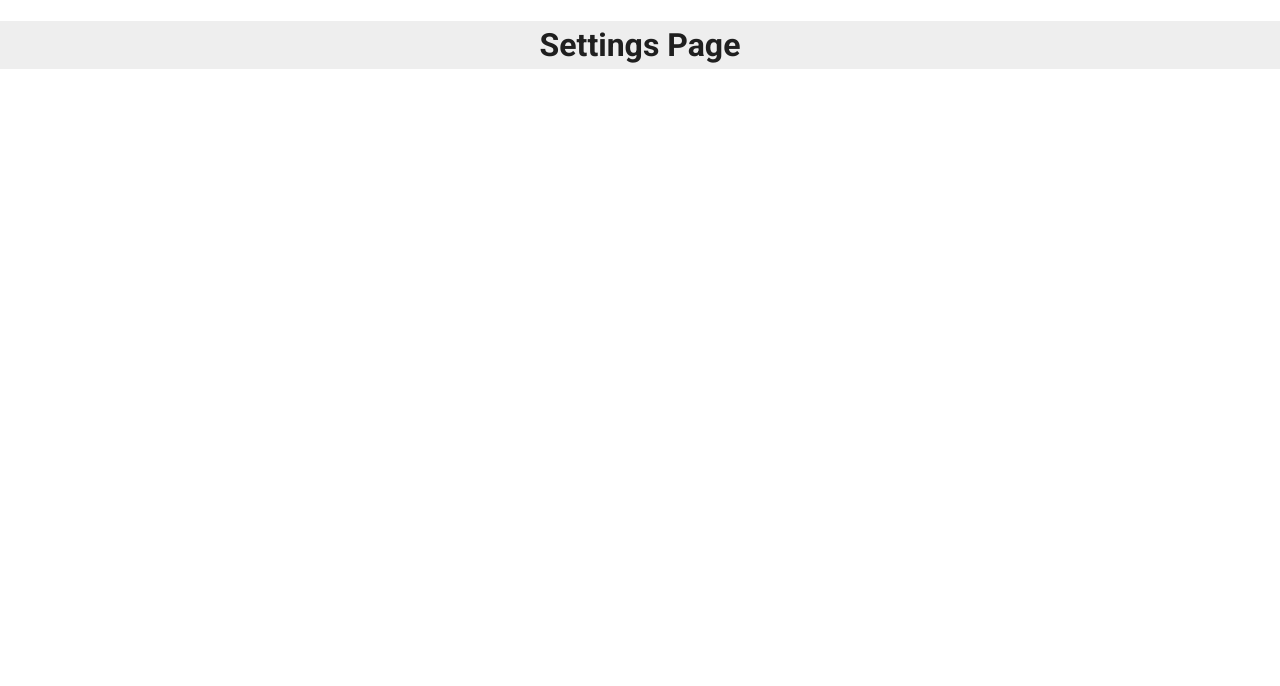
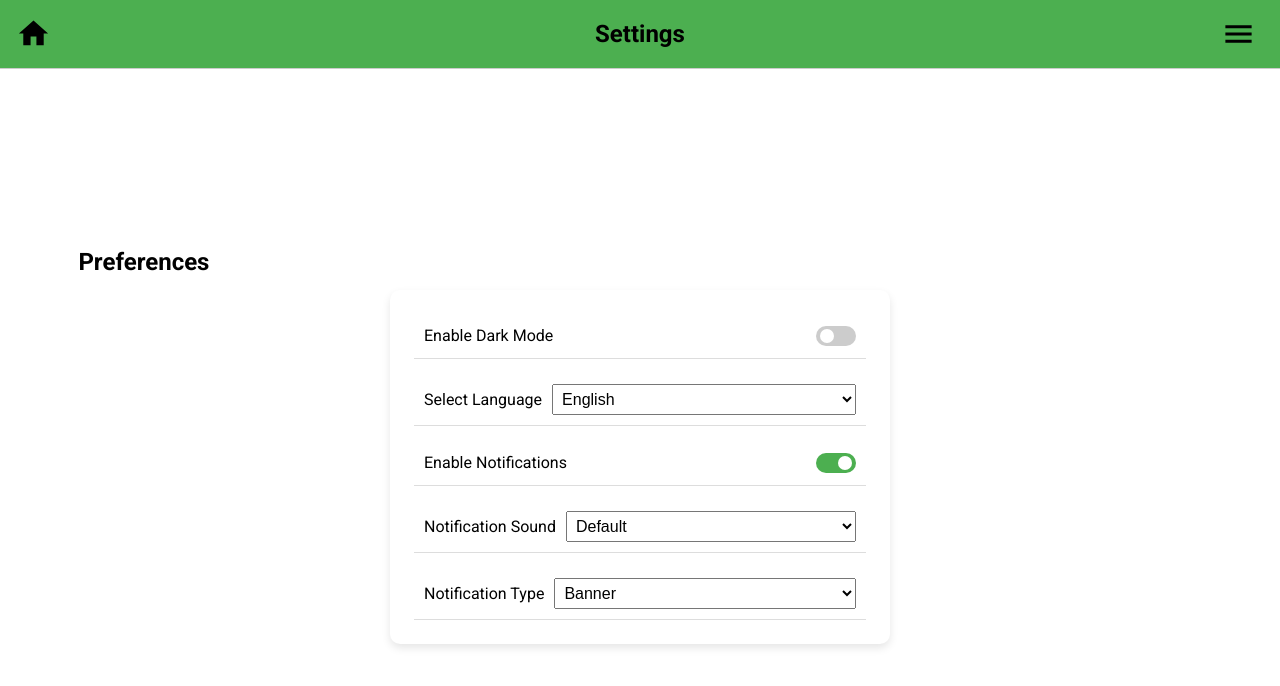
Before and after one commit to Muhammad-I-Hasan/TrashTrack, a React (Vite) app: page /settings in a window 1280 px wide. Shown: the top 686 px of the page. Built offline with nearby package versions, Linux system fonts and the light colour scheme.

Commit message:
Made it so that the buttons on the settings page actually work.

```diff
--- a/package.json
+++ b/package.json
@@ -12,7 +12,7 @@
   "dependencies": {
     "@emotion/react": "^11.14.0",
     "@emotion/styled": "^11.14.0",
-    "@mui/icons-material": "^6.4.7",
+    "@mui/icons-material": "^6.4.10",
     "@mui/material": "^6.4.7",
     "react": "^19.0.0",
     "react-dom": "^19.0.0",
--- /dev/null
+++ b/src/context/AppContext.jsx
@@ -0,0 +1,18 @@
+import React, { createContext, useContext, useState } from "react";
+
+const AppContext = createContext();
+
+export function AppProvider({ children }) {
+  const [language, setLanguage] = useState("English");
+  const [darkMode, setDarkMode] = useState(false);
+
+  return (
+    <AppContext.Provider value={{ language, setLanguage, darkMode, setDarkMode }}>
+      {children}
+    </AppContext.Provider>
+  );
+}
+
+export function useAppContext() {
+  return useContext(AppContext);
+}
--- a/src/main.jsx
+++ b/src/main.jsx
@@ -8,16 +8,24 @@ import theme from "./theme";
 import CssBaseline from '@mui/material/CssBaseline';
 import GlobalStyles from '@mui/material/GlobalStyles';
 
+// Moiz Added this
+import { AppProvider } from "./context/AppContext";
+
 ReactDOM.createRoot(document.getElementById("root")).render(
   <StrictMode>
     <ThemeProvider theme={theme}>
       <CssBaseline />
-      <GlobalStyles styles={{
-          body: { fontFamily: 'Roboto, Helvetica, Arial, sans-serif' },
-        }} />
+      <GlobalStyles
+        styles={{
+          body: { fontFamily: "Roboto, Helvetica, Arial, sans-serif" },
+        }}
+      />
       <BrowserRouter>
-        <App />
+        {/* ✅ Wrap App in AppProvider here */}
+        <AppProvider>
+          <App />
+        </AppProvider>
       </BrowserRouter>
     </ThemeProvider>
-  </StrictMode>,
+  </StrictMode>
 );
--- a/src/pages/Settings.jsx
+++ b/src/pages/Settings.jsx
@@ -1,7 +1,175 @@
+
+import { useState } from "react";
+import { useAppContext } from "../context/AppContext";
+import Navbar from "../components/Navbar";
+import "../App.css";
+
+const translations = {
+  English: {
+    preferences: "Preferences",
+    darkMode: "Enable Dark Mode",
+    language: "Select Language",
+    notifications: "Enable Notifications",
+    sound: "Notification Sound",
+    type: "Notification Type",
+  },
+  French: {
+    preferences: "Préférences",
+    darkMode: "Activer le mode sombre",
+    language: "Choisir la langue",
+    notifications: "Activer les notifications",
+    sound: "Son de notification",
+    type: "Type de notification",
+  },
+  Chinese: {
+    preferences: "偏好设置",
+    darkMode: "启用深色模式",
+    language: "选择语言",
+    notifications: "启用通知",
+    sound: "通知声音",
+    type: "通知类型",
+  },
+  Japanese: {
+    preferences: "設定",
+    darkMode: "ダークモードを有効にする",
+    language: "言語を選択",
+    notifications: "通知を有効にする",
+    sound: "通知音",
+    type: "通知の種類",
+  },
+};
+
 export default function Settings() {
-    return (
-      <div>
-        <h1>Settings Page</h1>
+  const {
+    darkMode,
+    setDarkMode,
+    language,
+    setLanguage,
+  } = useAppContext();
+
+  // Local state just for this screen
+  const [notificationsEnabled, setNotificationsEnabled] = useState(true);
+  const [notificationSound, setNotificationSound] = useState("Default");
+  const [notificationType, setNotificationType] = useState("Banner");
+
+  const t = translations[language];
+
+  return (
+    <div
+      className={`page ${darkMode ? "dark-mode" : ""}`}
+      style={{
+        display: "flex",
+        flexDirection: "column",
+        height: "100vh",
+        overflow: "hidden",
+        backgroundColor: darkMode ? "#121212" : "#fff",
+        color: darkMode ? "#fff" : "#000",
+      }}
+    >
+      <Navbar pageTitle={"Settings"} />
+      <div
+        className="content"
+        style={{
+          display: "flex",
+          flexDirection: "column",
+          flex: 1,
+          alignItems: "center",
+          justifyContent: "center",
+          padding: "1rem",
+        }}
+      >
+        {/* Preferences Heading */}
+        <h2 style={{ alignSelf: "flex-start", marginLeft: "5%", marginBottom: "10px" }}>
+          {t.preferences}
+        </h2>
+
+        {/* Settings Box */}
+        <div
+          className="settings-box"
+          style={{
+            width: "90%",
+            maxWidth: "500px",
+            backgroundColor: darkMode ? "#1e1e1e" : "white",
+            padding: "1.5rem",
+            borderRadius: "10px",
+            boxShadow: darkMode
+              ? "0 4px 10px rgba(255, 255, 255, 0.1)"
+              : "0 4px 8px rgba(0, 0, 0, 0.1)",
+          }}
+        >
+          {/* Dark Mode Toggle */}
+          <div className="settings-option">
+            <span style={{ marginRight: "10px" }}>{t.darkMode}</span>
+            <label className="switch">
+              <input
+                type="checkbox"
+                checked={darkMode}
+                onChange={() => setDarkMode(!darkMode)}
+              />
+              <span className="slider round"></span>
+            </label>
+          </div>
+
+          {/* Language Dropdown */}
+          <div className="settings-option">
+            <span style={{ marginRight: "10px" }}>{t.language}</span>
+            <select
+              value={language}
+              onChange={(e) => setLanguage(e.target.value)}
+              style={{ padding: "5px", fontSize: "16px", flex: 1 }}
+            >
+              {Object.keys(translations).map((lang) => (
+                <option key={lang} value={lang}>
+                  {lang}
+                </option>
+              ))}
+            </select>
+          </div>
+
+          {/* Enable Notifications Toggle */}
+          <div className="settings-option">
+            <span style={{ marginRight: "10px" }}>{t.notifications}</span>
+            <label className="switch">
+              <input
+                type="checkbox"
+                checked={notificationsEnabled}
+                onChange={() => setNotificationsEnabled(!notificationsEnabled)}
+              />
+              <span className="slider round"></span>
+            </label>
+          </div>
+
+          {/* Notification Sound Dropdown */}
+          <div className="settings-option">
+            <span style={{ marginRight: "10px" }}>{t.sound}</span>
+            <select
+              value={notificationSound}
+              onChange={(e) => setNotificationSound(e.target.value)}
+              style={{ padding: "5px", fontSize: "16px", flex: 1 }}
+            >
+              <option value="Default">Default</option>
+              <option value="Chime">Chime</option>
+              <option value="Ding">Ding</option>
+              <option value="Beep">Beep</option>
+              <option value="Silent">Silent</option>
+            </select>
+          </div>
+
+          {/* Notification Type Dropdown */}
+          <div className="settings-option">
+            <span style={{ marginRight: "10px" }}>{t.type}</span>
+            <select
+              value={notificationType}
+              onChange={(e) => setNotificationType(e.target.value)}
+              style={{ padding: "5px", fontSize: "16px", flex: 1 }}
+            >
+              <option value="Banner">Banner</option>
+              <option value="Popup">Popup</option>
+              <option value="Silent">Silent</option>
+            </select>
+          </div>
+        </div>
       </div>
-    );
-  }
+    </div>
+  );
+}
```
Also changed, not shown: 1 other file (tests, documents, lock files or other folders).
